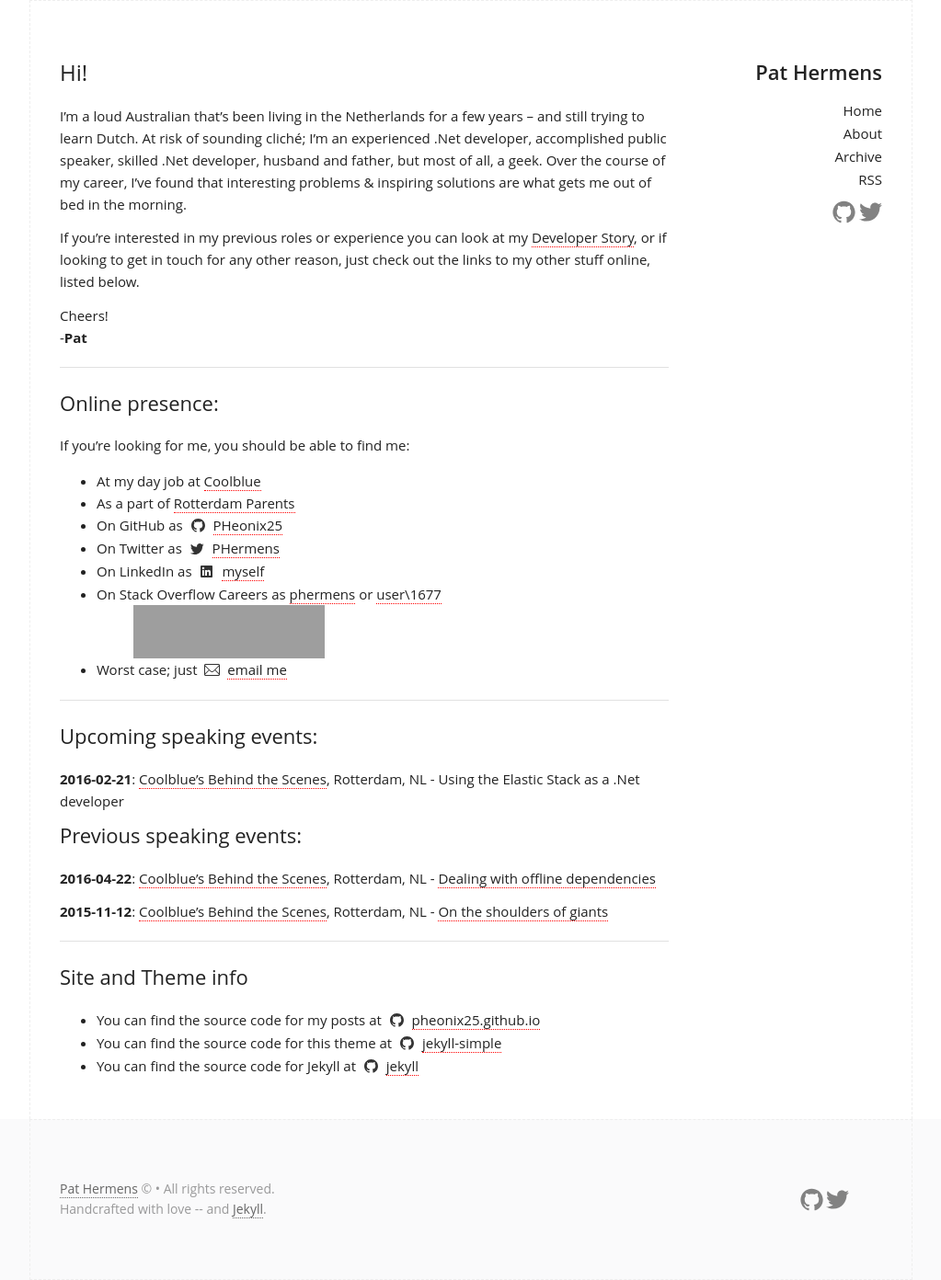
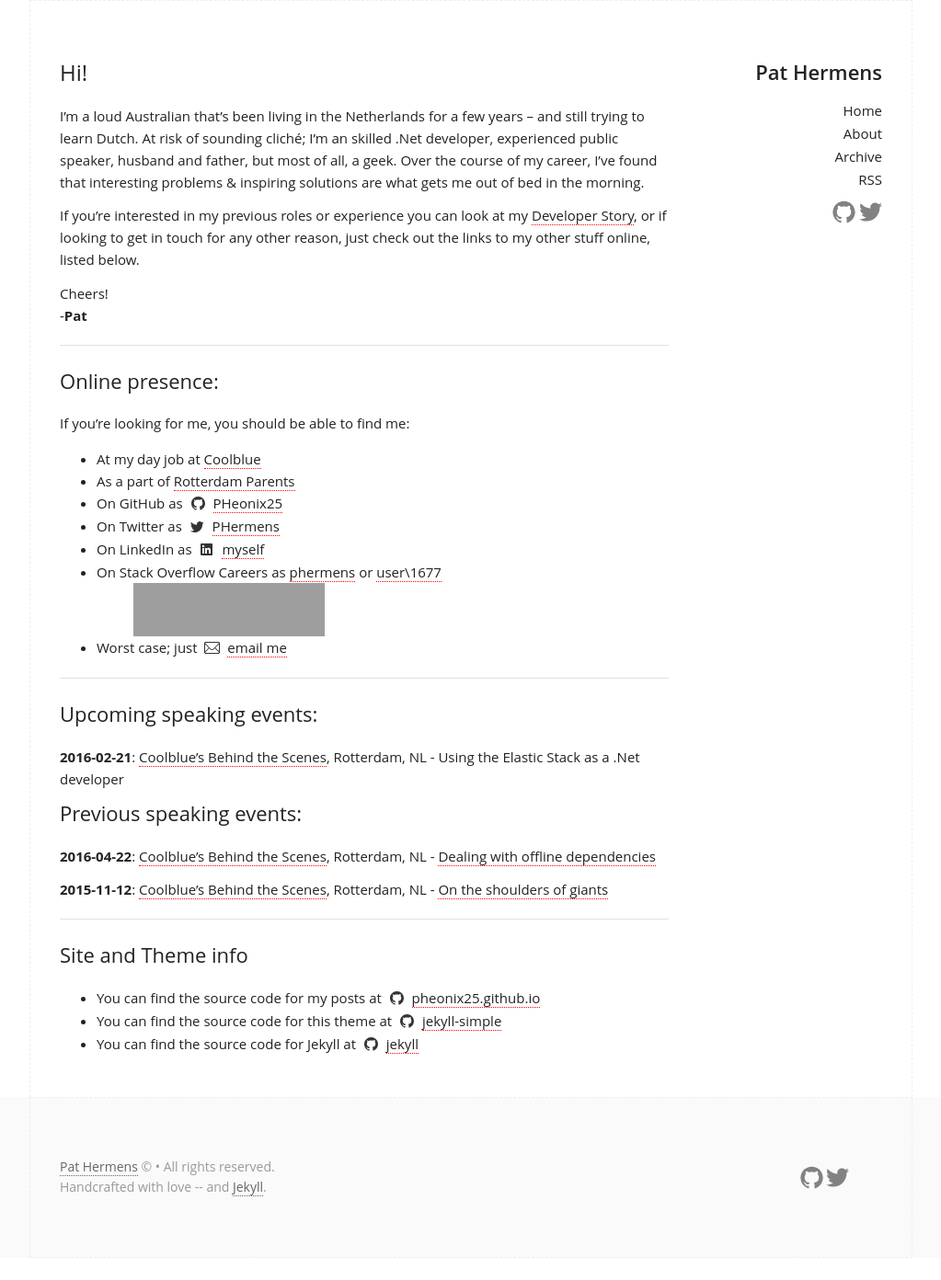
Before and after one commit to PHeonix25/PHeonix25.github.io, a Jekyll site: the page built from about.md, in a window 1280 px wide. Shown: the whole page at 92% size, without its empty margins (128-1151 px from the left). Built offline with Jekyll 4.4.1, drawn with Linux system fonts in a browser that asks for light colours; after the commit the page ends 1368 px from its top, so only the background shows below that; grey boxes are pictures that could not be loaded.

Commit message:
Removes duplication in my introduction

```diff
--- a/about.md
+++ b/about.md
@@ -5,7 +5,7 @@
 ---
 
 I'm a loud Australian that's been living in the Netherlands for a few years -- and still trying to learn Dutch.
-At risk of sounding cliché; I'm an experienced .Net developer, accomplished public speaker, skilled .Net developer, husband and father, but most of all, a geek.
+At risk of sounding cliché; I'm an skilled .Net developer, experienced public speaker, husband and father, but most of all, a geek.
 Over the course of my career, I've found that interesting problems & inspiring solutions are what gets me out of bed in the morning.
 
 If you're interested in my previous roles or experience you can look at my [Developer Story](http://stackoverflow.com/story/phermens),
```
